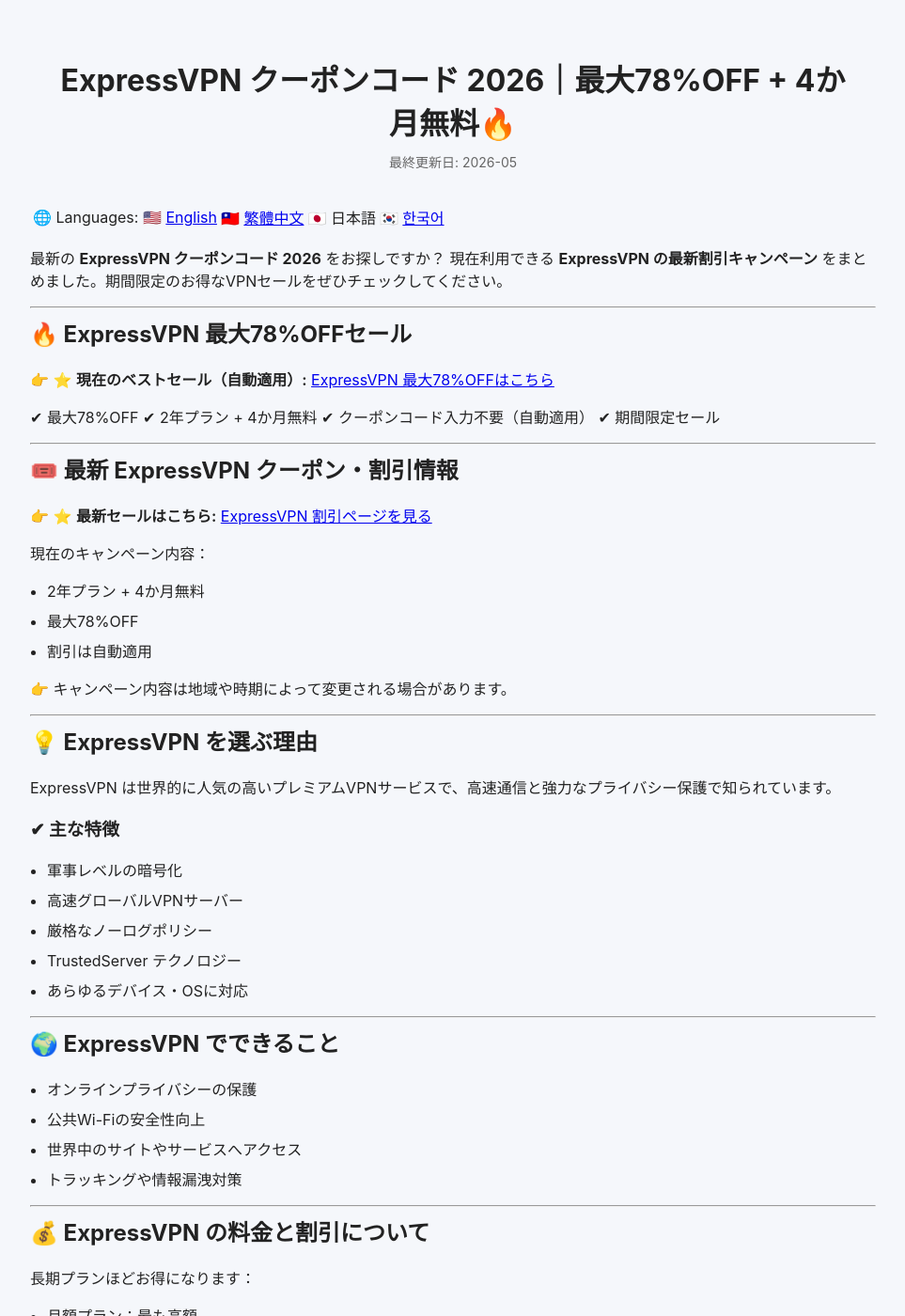
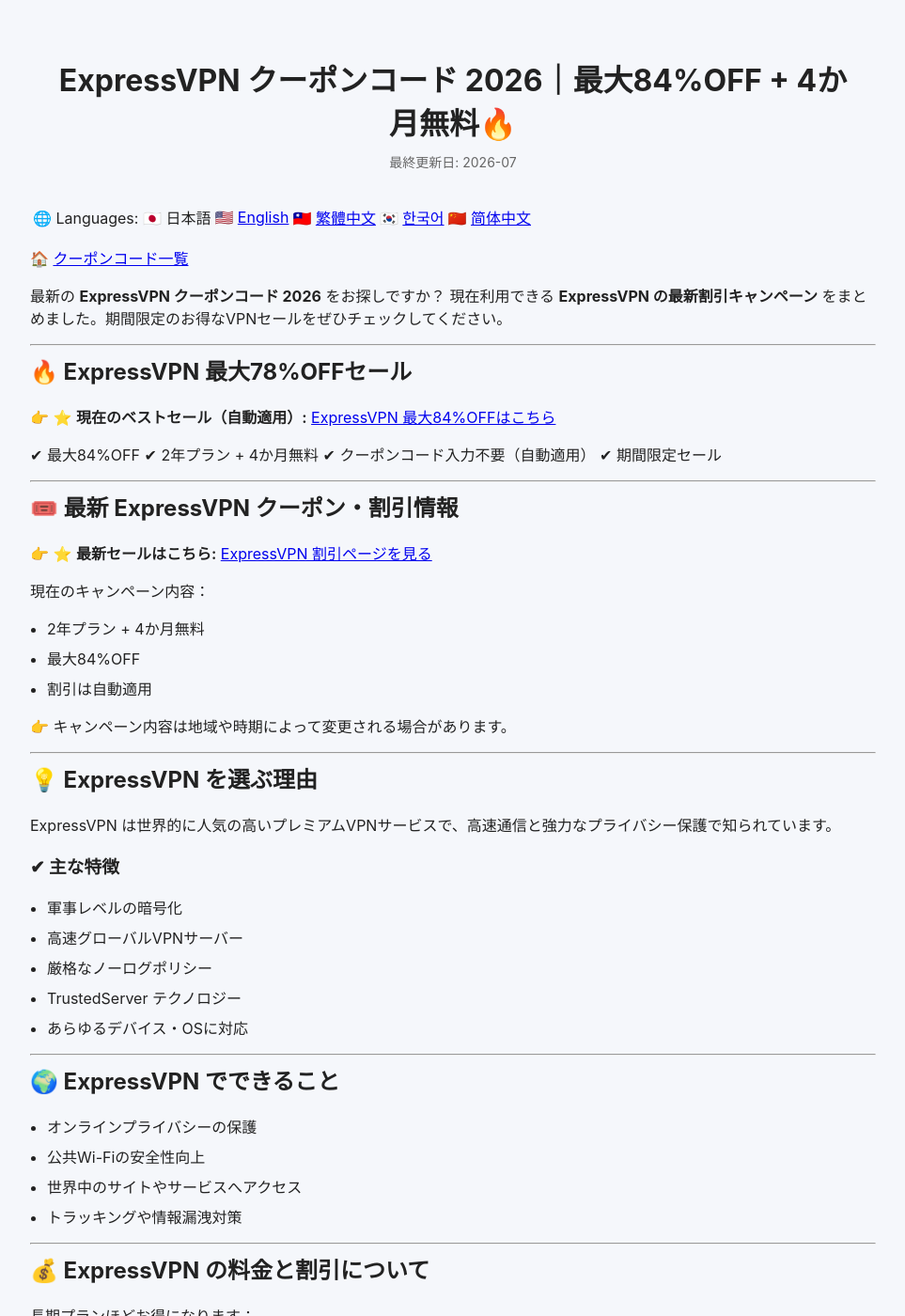
Before and after one commit to BestCouponCodes/best-coupon-codes, a Jekyll site: the page built from expressvpn-coupon-code-ja.md, in a window 1280 px wide and 1400 px high. Shown: the whole window at 94% size, without its empty margins (158-1121 px from the left). Built offline with Jekyll 4.4.1, drawn with Linux system fonts in a browser that asks for light colours; some of the changed text lies outside the part shown.

Commit message:
Update ExpressVPN coupon code to 84% OFF
Updated the ExpressVPN coupon code details for 2026, increasing the discount from 78% to 84%. Modified the last modified date and added additional language options.

```diff
--- a/expressvpn-coupon-code-ja.md
+++ b/expressvpn-coupon-code-ja.md
@@ -1,14 +1,18 @@
+---
+layout: default
+title: "ExpressVPN クーポンコード 2026｜最大84%OFF + 4か月無料🔥"
+description: "最新の ExpressVPN クーポンコードと割引情報を紹介。最大84%OFF＋4か月無料の期間限定キャンペーンをチェック。"
+lang: ja
+last_modified_at: "2026-07-02"
 ---
 
-layout: default
-title: "ExpressVPN クーポンコード 2026｜最大78%OFF + 4か月無料🔥"
-description: "最新の ExpressVPN クーポンコードと割引情報を紹介。最大78%OFF＋4か月無料の期間限定キャンペーンをチェック。"
-lang: ja
-last_modified_at: "2026-05-20"
 
----
 
-🌐 Languages: 🇺🇸 [English]({{ site.baseurl }}/expressvpn-coupon-code/) | 🇹🇼 [繁體中文]({{ site.baseurl }}/expressvpn-coupon-code-zh/) | 🇯🇵 日本語 | 🇰🇷 [한국어]({{ site.baseurl }}/expressvpn-coupon-code-ko/)
+
+🌐 Languages: 🇯🇵 日本語 | 🇺🇸 [English]({{ site.baseurl }}/expressvpn-coupon-code/) | 🇹🇼 [繁體中文]({{ site.baseurl }}/expressvpn-coupon-code-zh/) | 🇰🇷 [한국어]({{ site.baseurl }}/expressvpn-coupon-code-ko/) | 🇨🇳 [简体中文]({{ site.baseurl }}/expressvpn-coupon-code-cn/)
+
+🏠 [クーポンコード一覧]({{ site.baseurl }}/index-ja)
+
 
 最新の **ExpressVPN クーポンコード 2026** をお探しですか？
 現在利用できる **ExpressVPN の最新割引キャンペーン** をまとめました。期間限定のお得なVPNセールをぜひチェックしてください。
@@ -18,9 +22,9 @@ last_modified_at: "2026-05-20"
 ## 🔥 ExpressVPN 最大78%OFFセール
 
 👉 ⭐ **現在のベストセール（自動適用）:**
-[ExpressVPN 最大78%OFFはこちら](https://go.expressvpn.com/c/2667632/1645830/16063)
+[ExpressVPN 最大84%OFFはこちら](https://go.expressvpn.com/c/2667632/1645830/16063)
 
-✔ 最大78%OFF
+✔ 最大84%OFF
 ✔ 2年プラン + 4か月無料
 ✔ クーポンコード入力不要（自動適用）
 ✔ 期間限定セール
@@ -35,7 +39,7 @@ last_modified_at: "2026-05-20"
 現在のキャンペーン内容：
 
 * 2年プラン + 4か月無料
-* 最大78%OFF
+* 最大84%OFF
 * 割引は自動適用
 
 👉 キャンペーン内容は地域や時期によって変更される場合があります。
@@ -71,7 +75,7 @@ ExpressVPN は世界的に人気の高いプレミアムVPNサービスで、高
 
 * 月額プラン：最も高額
 * 12か月プラン：よりお得
-* 24か月プラン：**最大78%OFF + 4か月無料の最安プラン**
+* 24か月プラン：**最大84%OFF + 4か月無料の最安プラン**
 
 👉 長期契約ほど月額料金を節約できます。
 
@@ -115,3 +119,15 @@ ExpressVPN は2026年でもトップクラスのVPNサービスとして人気
 本ページにはアフィリエイトリンクが含まれている場合があります。これにより、追加費用なしでサイトの無料コンテンツや更新を継続的に提供するサポートになります。
 
 ---
+
+
+## 🔥 その他のVPNクーポン
+
+他のVPN割引もチェックしてみましょう。
+
+* [NordVPN クーポンコード]({{ site.baseurl }}/nordvpn-coupon-code-ja/) – 最大80%OFF
+* [Surfshark クーポンコード]({{ site.baseurl }}/surfshark-coupon-code-ja/) – 最大89%OFF
+* [PureVPN クーポンコード]({{ site.baseurl }}/purevpn-coupon-code-ja/) – 最大89%OFF + 3か月無料
+* [ProtonVPN クーポンコード]({{ site.baseurl }}/protonvpn-coupon-code-ja/) – 最大70%OFF
+
+---
```
